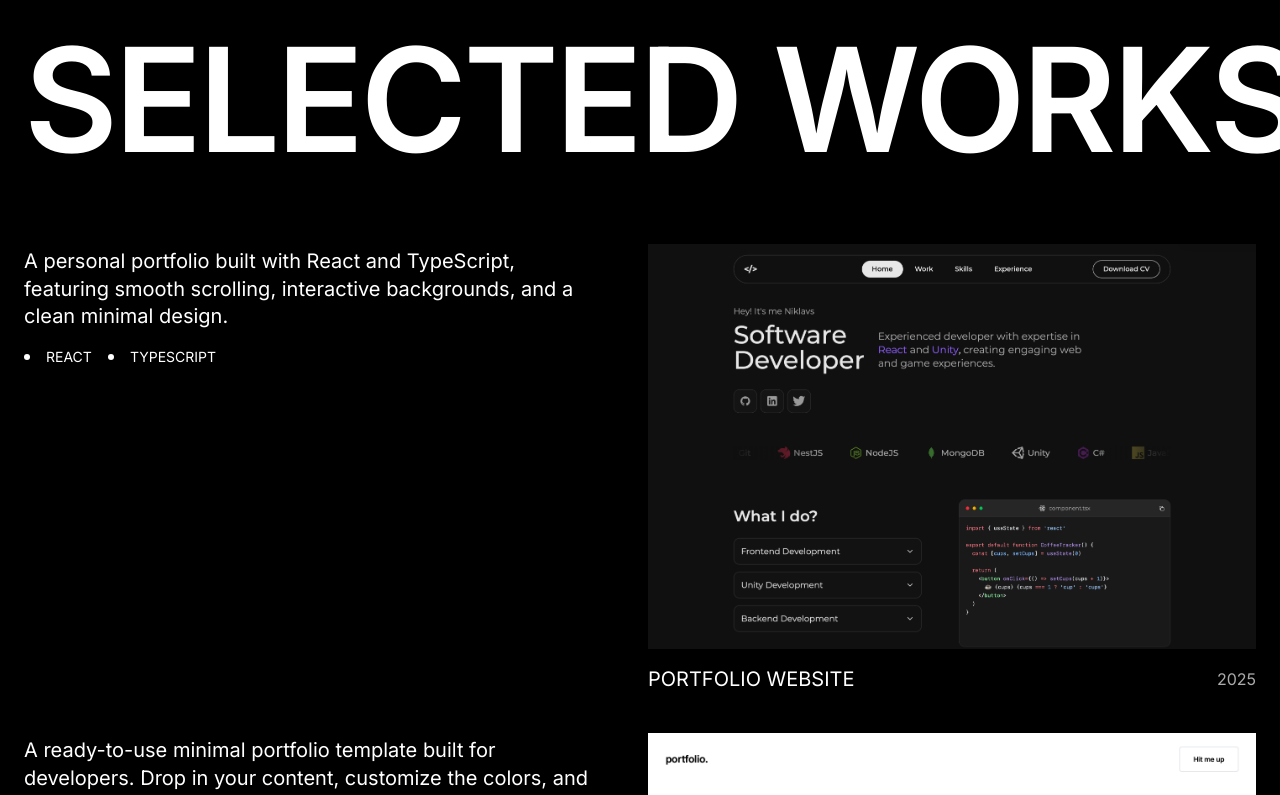
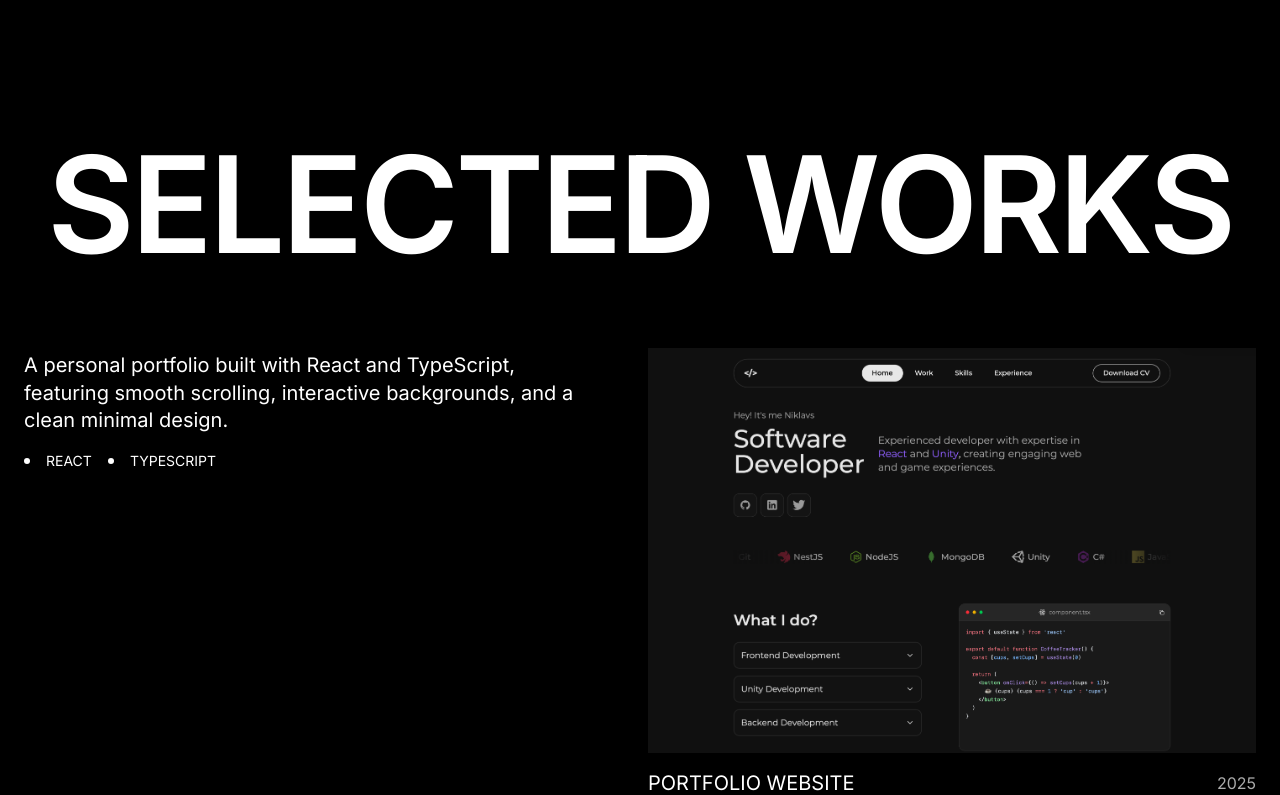
Before and after one commit to Nikseell/portfolio, a React (Vite) app: page / in a window 1280 px wide. Shown: the part 1660-2455 px from the top of the page. Built offline with nearby package versions, Linux system fonts and the light colour scheme.

Commit message:
Code cleanup, added links to work

```diff
--- a/package.json
+++ b/package.json
@@ -11,7 +11,6 @@
   },
   "dependencies": {
     "@tailwindcss/vite": "^4.2.2",
-    "gsap": "^3.15.0",
     "lenis": "^1.3.23",
     "lucide-react": "^1.17.0",
     "motion": "^13.1.1",
--- a/src/components/Cursor.tsx
+++ b/src/components/Cursor.tsx
@@ -10,11 +10,11 @@ const Cursor = () => {
     const move = (e: MouseEvent) => setPosition({ x: e.clientX, y: e.clientY })
 
     const handleOver = (e: MouseEvent) => {
-      if ((e.target as HTMLElement).closest('img')) setHovering(true)
+      if ((e.target as HTMLElement).closest('[data-cursor-link]')) setHovering(true)
     }
 
     const handleOut = (e: MouseEvent) => {
-      if ((e.target as HTMLElement).closest('img')) setHovering(false)
+      if ((e.target as HTMLElement).closest('[data-cursor-link]')) setHovering(false)
     }
 
     window.addEventListener('mousemove', move)
@@ -35,7 +35,7 @@ const Cursor = () => {
 
   return (
     <motion.div
-      className="fixed top-0 left-0 rounded-full bg-white mix-blend-difference pointer-events-none z-9999 flex items-center justify-center"
+      className="fixed top-0 left-0 rounded-full bg-white mix-blend-difference pointer-events-none z-100 flex items-center justify-center"
       variants={variants}
       animate={hovering ? 'image' : 'default'}
       transition={{ type: 'tween', ease: 'easeOut', duration: 0.3 }}
--- a/src/components/Reveal.tsx
+++ b/src/components/Reveal.tsx
@@ -3,7 +3,7 @@ import { motion, useInView, type Variants } from 'motion/react'
 
 type RevealProps = {
   variants: Variants
-  as?: typeof motion.p | typeof motion.li | typeof motion.nav | typeof motion.ul | typeof motion.div
+  as?: typeof motion.p | typeof motion.li | typeof motion.nav | typeof motion.ul | typeof motion.div | typeof motion.h1
   className?: string
   clip?: boolean
   inView?: boolean
@@ -20,13 +20,13 @@ const Reveal = ({
   children,
   ...rest
 }: RevealProps) => {
-  const observeRef = useRef<any>(null)
+  const observeRef = useRef<HTMLElement>(null)
   const isIntersecting = useInView(observeRef, { once: true, amount: 0.4 })
   const animateState = inView ? (isIntersecting ? 'visible' : 'hidden') : 'visible'
 
   const content = (
     <Tag
-      ref={clip ? undefined : observeRef}
+      ref={clip ? undefined : (observeRef as React.Ref<never>)}
       variants={variants}
       initial="hidden"
       animate={animateState}
@@ -39,7 +39,7 @@ const Reveal = ({
 
   return clip ? (
     <div
-      ref={observeRef}
+      ref={observeRef as React.Ref<HTMLDivElement>}
       className="overflow-clip"
     >
       {content}
--- a/src/components/WorkCard.tsx
+++ b/src/components/WorkCard.tsx
@@ -8,7 +8,10 @@ const WorkCard = (props: Work) => {
         <p className="max-w-xl lg:text-xl leading-snug">{props.description}</p>
         <div className="flex gap-4 items-center uppercase text-sm pb-4">
           {props.tags.map((tag) => (
-            <div key={tag} className="flex items-center gap-4">
+            <div
+              key={tag}
+              className="flex items-center gap-4"
+            >
               <div className="w-1.5 h-1.5 rounded-full bg-white shrink-0" />
               <p>{tag}</p>
             </div>
@@ -16,13 +19,19 @@ const WorkCard = (props: Work) => {
         </div>
       </div>
       <div className="flex-1">
-        <div className="aspect-square sm:aspect-auto lg:aspect-5/4 xl:aspect-3/2 2xl:aspect-auto overflow-hidden group">
+        <a
+          href={props.link}
+          target="_blank"
+          rel="noopener noreferrer"
+          data-cursor-link
+          className="block aspect-square sm:aspect-auto lg:aspect-7/4 xl:aspect-3/2 2xl:aspect-auto overflow-hidden group"
+        >
           <img
             src={props.image || Default}
-            alt=""
+            alt={props.title}
             className="w-full h-full object-cover transition-transform duration-700 ease-out group-hover:scale-105"
           />
-        </div>
+        </a>
         <div className="flex justify-between items-center pt-4">
           <p className="uppercase text-base lg:text-xl">{props.title}</p>
           <p className="text-text-muted">{props.year}</p>
--- a/src/data/work.ts
+++ b/src/data/work.ts
@@ -13,6 +13,7 @@ export const workData: Work[] = [
     tags: ['React', 'TypeScript'],
     image: portfolioWebsiteImage,
     year: '2025',
+    link: 'https://github.com/nikseell/portfolio-website',
   },
   {
     title: 'Minimal Portfolio Template',
@@ -21,6 +22,7 @@ export const workData: Work[] = [
     tags: ['React', 'TypeScript'],
     image: minimalPortfolioImage,
     year: '2025',
+    link: 'https://github.com/nikseell/minimal-portfolio-template',
   },
   {
     title: 'GitHub Traffic Frontend',
@@ -29,6 +31,7 @@ export const workData: Work[] = [
     tags: ['React', 'TypeScript', 'Shadcn UI'],
     image: githubTrafficFrontendImage,
     year: '2025',
+    link: 'https://github.com/nikseell/github-traffic-frontend',
   },
   {
     title: 'GitHub Traffic Backend',
@@ -37,6 +40,7 @@ export const workData: Work[] = [
     tags: ['NestJS', 'TypeScript'],
     image: githubTrafficFrontendImage,
     year: '2025',
+    link: 'https://github.com/nikseell/github-traffic-backend',
   },
   {
     title: 'Tic Tac Toe',
@@ -45,6 +49,7 @@ export const workData: Work[] = [
     tags: ['Unity', 'C#'],
     image: ticTacToeImage,
     year: '2023',
+    link: 'https://github.com/nikseell/tic-tac-toe',
   },
   {
     title: 'Google Trex Clone',
@@ -53,5 +58,6 @@ export const workData: Work[] = [
     tags: ['Unity', 'C#'],
     image: googleTrexCloneImage,
     year: '2023',
+    link: 'https://github.com/nikseell/google-trex-clone',
   },
 ]
--- a/src/pages/Home.tsx
+++ b/src/pages/Home.tsx
@@ -1,5 +1,5 @@
 import Layout from '../layout/Layout'
-import HeroSection from '../sections/Hero'
+import Hero from '../sections/Hero'
 import Breaker from '../sections/Breaker'
 import Work from '../sections/Work'
 import Experience from '../sections/Experience'
@@ -9,7 +9,7 @@ import Footer from '../sections/Footer'
 function Home() {
   return (
     <Layout>
-      <HeroSection />
+      <Hero />
       <Breaker />
       <Work />
       <Experience />
--- a/src/sections/About.tsx
+++ b/src/sections/About.tsx
@@ -1,4 +1,4 @@
-import { motion } from 'framer-motion'
+import { motion } from 'motion/react'
 import Reveal from '../components/Reveal'
 import { fadeUp } from '../lib/animations'
 import silhouette from '../assets/Silhouette.png'
--- a/src/sections/Breaker.tsx
+++ b/src/sections/Breaker.tsx
@@ -11,7 +11,7 @@ const Breaker = () => {
   }, [])
 
   return (
-    <section className="flex justify-center -mb-26">
+    <section className="flex justify-center">
       <Reveal
         variants={fadeUp()}
         inView
@@ -25,7 +25,7 @@ const Breaker = () => {
           muted
           playsInline
           preload="metadata"
-          className="w-full h-auto object-cover grayscal rounded-2xl"
+          className="w-full h-auto object-cover grayscale rounded-2xl"
         />
       </Reveal>
     </section>
--- a/src/sections/Footer.tsx
+++ b/src/sections/Footer.tsx
@@ -11,6 +11,7 @@ const Footer = () => {
         </p>
         <a
           href="mailto:niklavs.laicans@gmail.com"
+          data-cursor-link
           className="md:text-2xl xl:text-3xl"
         >
           niklavs.laicans@gmail.com
--- a/src/sections/Hero.tsx
+++ b/src/sections/Hero.tsx
@@ -2,10 +2,25 @@ import { motion } from 'motion/react'
 import KineticGrid from '../components/KineticGrid'
 import Reveal from '../components/Reveal'
 import { swingUp, fadeUp, swingUpReverse } from '../lib/animations'
+import { useEffect, useState } from 'react'
 
 const SKILLS = ['Web Applications', 'Game Development', 'Interactive Experiences'] as const
 
-function HeroSection() {
+const Hero = () => {
+  const getRigaTime = () =>
+    new Date().toLocaleTimeString('en-GB', {
+      hour: '2-digit',
+      minute: '2-digit',
+      timeZone: 'Europe/Riga',
+    })
+
+  const [time, setTime] = useState(getRigaTime)
+
+  useEffect(() => {
+    const interval = setInterval(() => setTime(getRigaTime()), 1000 * 60)
+    return () => clearInterval(interval)
+  }, [])
+
   return (
     <section
       id="home"
@@ -43,13 +58,7 @@ function HeroSection() {
               className="text-text-muted pb-8 md:pb-0 text-xs md:text-base"
             >
               /Based in <span className="text-white">Latvia</span>, Riga,{' '}
-              <span className="bg-white text-black px-2">
-                {new Date().toLocaleTimeString('en-GB', {
-                  hour: '2-digit',
-                  minute: '2-digit',
-                  timeZone: 'Europe/Riga',
-                })}
-              </span>
+              <span className="bg-white text-black px-2">{time}</span>
               <span className="text-white"> ( GMT+3 )</span>
             </Reveal>
           </div>
@@ -76,4 +85,4 @@ function HeroSection() {
   )
 }
 
-export default HeroSection
+export default Hero
--- a/src/sections/Work.tsx
+++ b/src/sections/Work.tsx
@@ -13,7 +13,7 @@ const Work = () => {
         as={motion.h1}
         variants={fadeUp()}
         inView
-        className="@container pb-6 xl:pb-16 uppercase font-semibold text-[clamp(38px,11.3cqi,174px)] leading-20 md:leading-40 tracking-tight w-full text-center text-nowrap"
+        className="@container pb-6 xl:pb-16 uppercase font-semibold text-[clamp(38px,10.5cqi,176px)] leading-20 md:leading-40 tracking-tight w-full text-center text-nowrap"
       >
         Selected works
       </Reveal>
--- a/src/types/work.ts
+++ b/src/types/work.ts
@@ -4,4 +4,5 @@ export interface Work {
   tags: string[]
   image?: string
   year: string
+  link?: string
 }
```
